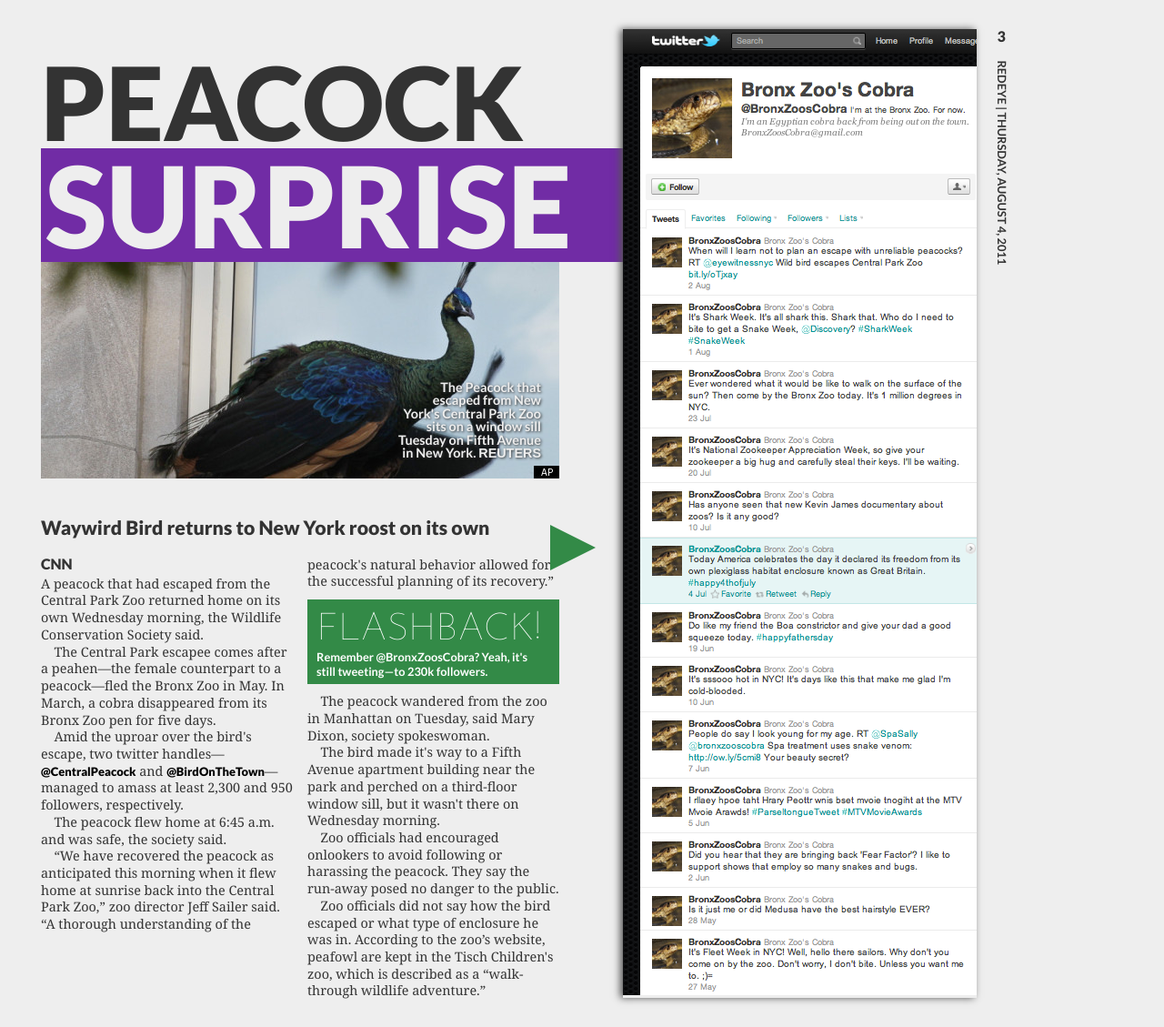
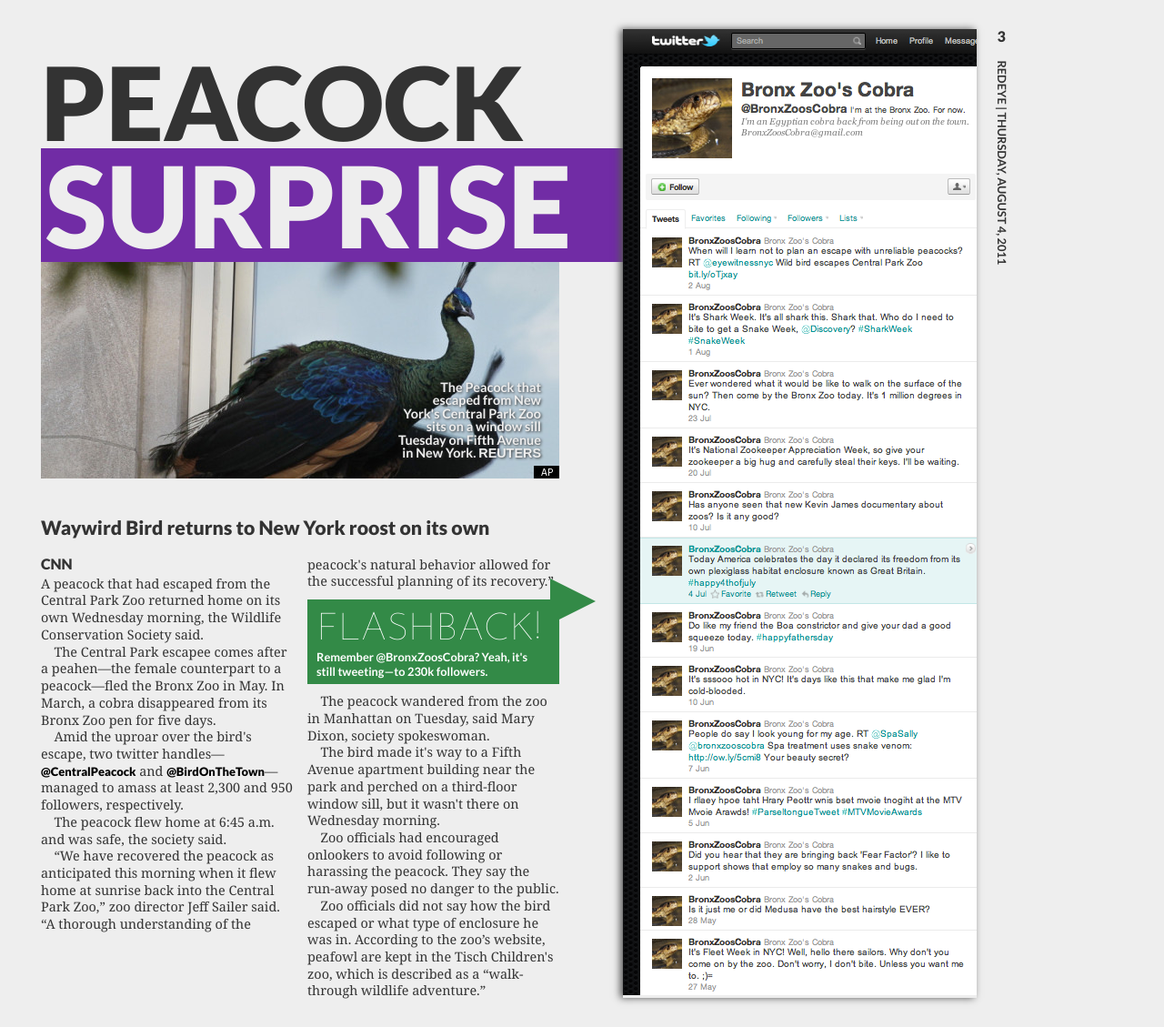
Before and after one commit to smbriones/smbriones.github.com, a Jekyll site: the page testing/peacock/index.html, which Jekyll copies as it is, in a window 1280 px wide. Shown: the whole page at 91% size. Built offline with Jekyll 4.4.1, drawn with Linux system fonts in a browser that asks for light colours.

Commit message:
Fixed triangle position

```diff
--- a/testing/peacock/stylesheets/peacock.css
+++ b/testing/peacock/stylesheets/peacock.css
@@ -130,7 +130,7 @@
 
 #triangle-right {
 	position: absolute;
-	top: 12%;
+	top: 22%;
 	right: -30px;
 	width: 0;
 	height: 0;
```
